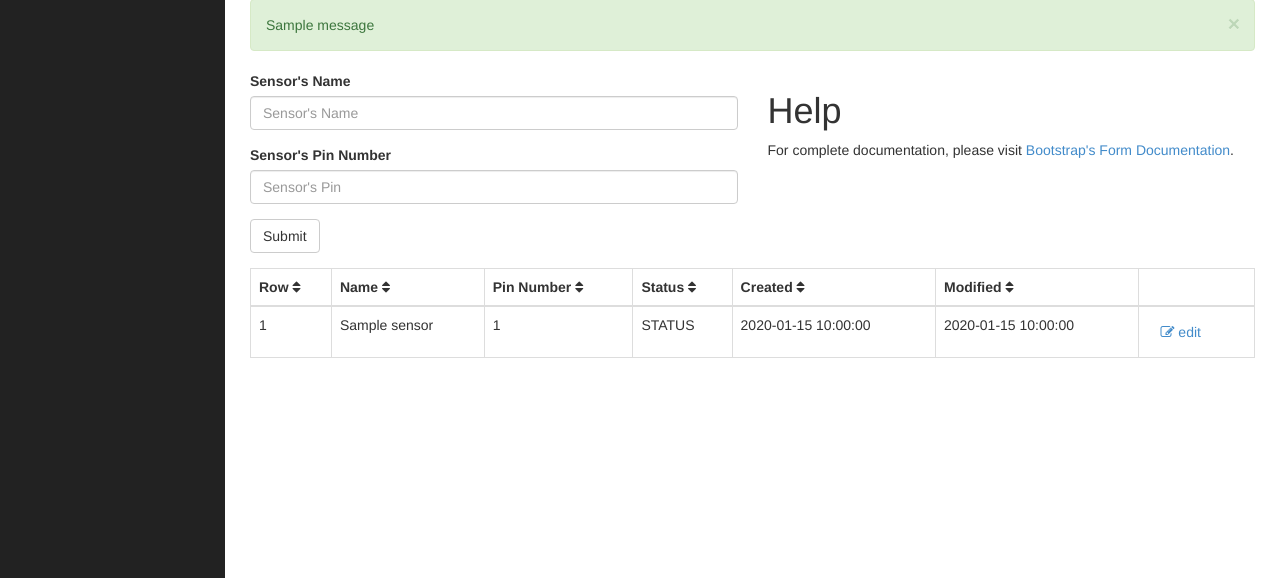
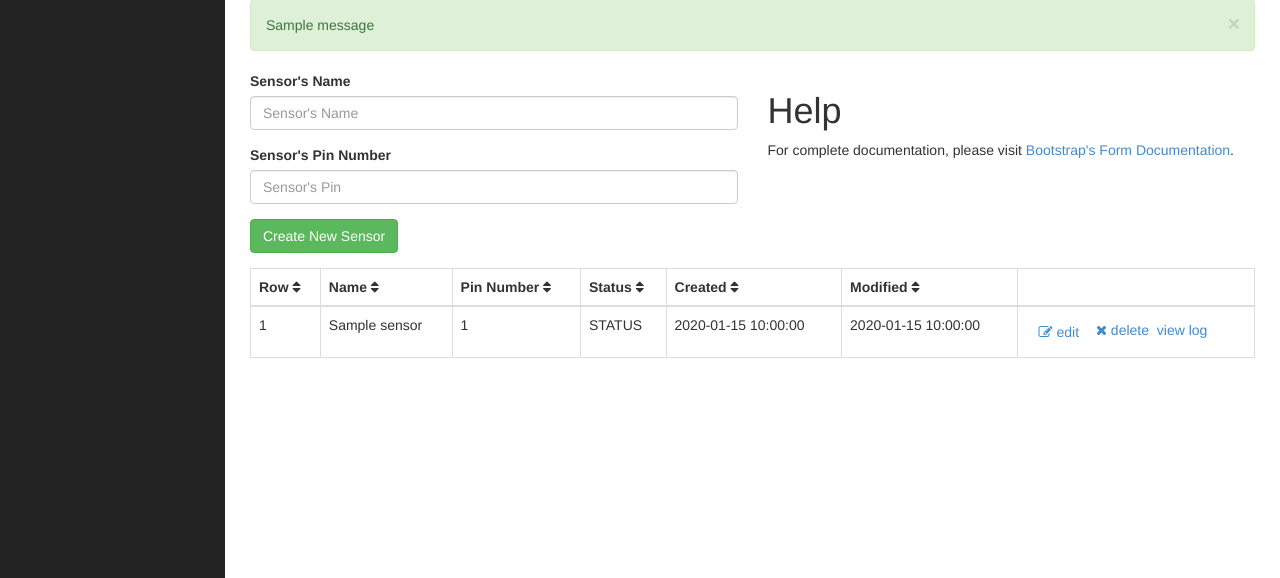
Before and after one commit to mashhadlug/ROI-Monitor, a Flask app: page /sensors/ in a window 1280 px wide. Shown: the part 192-770 px from the top of the page. Run offline with Flask 2, Linux system fonts and the light colour scheme; tables that the repository leaves empty hold one stand-in row (values such as "Sample post"); one stand-in notice (Sample message) is shown; some libraries are stand-ins or nearby versions.

Commit message:
added sensor history

```diff
--- a/project/apps/sensors/views.py
+++ b/project/apps/sensors/views.py
@@ -7,7 +7,7 @@ from flask.ext.babel import lazy_gettext as _
 from sqlalchemy import desc
 
 #project import
-from models import Sensor
+from models import Sensor, Log
 from forms import SensorForm
 from project.database import db_session
 
@@ -49,3 +49,23 @@ def update(id):
     flash(u'successfully updated the sensor', 'success')
 
     return redirect("/sensors")
+
+# FIXME: do it as REST does you idiot!
+@mod.route('/<id>/delete', methods=['GET'])
+def delete(id):
+    # TODO: check if sensor exists
+    # TODO: add form vlidation
+    sensor = Sensor.query.filter(Sensor.id == id).first()
+
+    db_session.delete(sensor)
+    db_session.commit()
+    flash(u'successfully deleted the sensor', 'success')
+
+    return redirect("/sensors")
+
+@mod.route('/<id>/history', methods=['GET'])
+def history(id):
+    # TODO: check if sensor exists
+    # TODO: add form vlidation
+    logs = Log.query.filter(Log.sensor_id == id).all()
+    return render_template("/sensors/sensor.html", logs=logs)
--- a/project/templates/sensors/index.html
+++ b/project/templates/sensors/index.html
@@ -6,7 +6,7 @@
     <div class="col-lg-12">
       <h1>Sensors <small>All Sensors</small></h1>
       <ol class="breadcrumb">
-        <li><a href="index.html"><i class="fa fa-dashboard"></i> Dashboard</a></li>
+        <li><a href="/"><i class="fa fa-dashboard"></i> Dashboard</a></li>
         <li class="active"><i class="fa fa-table"></i> Sensors</li>
       </ol>
       {% with messages = get_flashed_messages(with_categories=true) %}
@@ -35,7 +35,7 @@
         </div>
         <div class="form-group">
           {{ form.csrf_token }}
-          <button type="submit" class="btn btn-default">Submit</button>
+          <button type="submit" class="btn btn-success">Create New Sensor</button>
         </div>
       </form>
     </div>
@@ -75,7 +75,12 @@
                   <button class="btn btn-link" data-toggle="modal" data-target="#sensorModal{{ loop.index }}">
                     <i class="fa fa-edit"></i> edit
                   </button>
-
+                  <a href="{{ url_for('sensors.delete', id=sensor.id) }}">
+                    <i class="fa fa-times"></i> delete
+                  </a>
+                  <a href="{{ url_for('sensors.history', id=sensor.id) }}">
+                    <i class="fa fa-history"></i> view log
+                  </a>
                   <!-- Modal -->
                   <div class="modal fade" id="sensorModal{{ loop.index }}" tabindex="-1" role="dialog" aria-labelledby="myModalLabel" aria-hidden="true">
                     <form role="form" method="POST" action="{{ url_for('sensors.update', id=sensor.id) }}">
@@ -96,12 +101,11 @@
                               </div>
                               <div class="form-group">
                                 {{ form.csrf_token }}
-                                <button type="submit" class="btn btn-default">Submit</button>
                               </div>
                           </div>
                           <div class="modal-footer">
                             <button type="button" class="btn btn-default pull-left" data-dismiss="modal">Close</button>
-                            <button type="button" class="btn btn-primary">Save changes</button>
+                            <button type="submit" class="btn btn-primary">Edit</button>
                           </div>
                         </div>
                       </div>
```
Also changed, not shown: project/apps/sensors/models.py (+6 -1 lines), project/templates/dashboard.html (+10 -7 lines), project/templates/sensors/sensor.html (+7 -7 lines), 2 other files.
